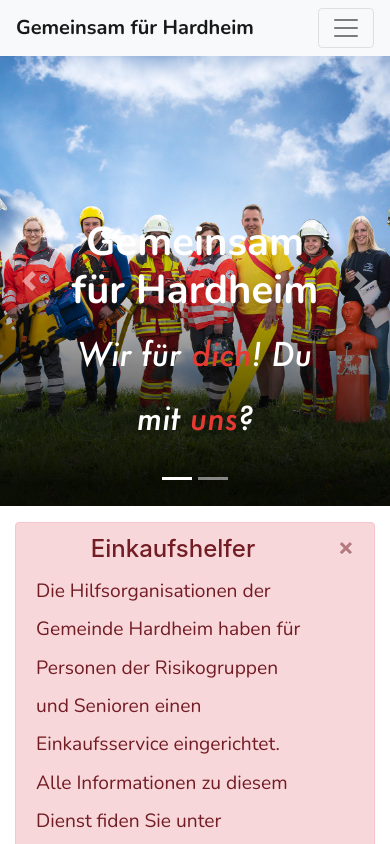
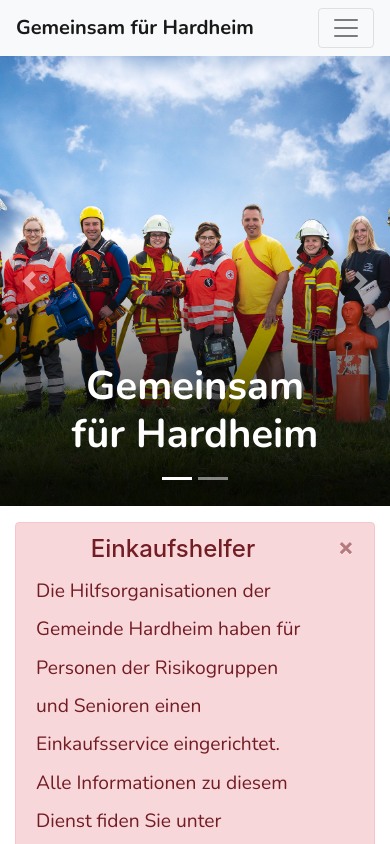
Before and after one commit to eisenils/gemeinsamfuerhardheim, a React (Create React App) app: page / in a window 390 px wide. Shown: the top 844 px of the page. Built offline with nearby package versions, Linux system fonts and the light colour scheme.

Commit message:
Responsive adjustments

```diff
--- a/src/components/Navigation.jsx
+++ b/src/components/Navigation.jsx
@@ -4,15 +4,15 @@ import Nav from "react-bootstrap/Nav";
 import { Link } from "@reach/router";
 import { FaFacebook, FaInstagram } from "react-icons/fa";
 
-const MenuItem = props => (
+const MenuItem = (props) => (
   <Link
     {...props}
     getProps={({ isCurrent }) => {
       return {
         style: {
           color: isCurrent ? "#e73a33" : "#333",
-          padding: "0.5rem"
-        }
+          padding: "0.5rem",
+        },
       };
     }}
   />
@@ -49,7 +49,7 @@ class Navigation extends Component {
               </MenuItem>
             </Nav>
           </Navbar.Collapse>
-          <Nav className="d-none d-lg-flex">
+          <Nav className="d-none d-xl-flex">
             <Nav.Link disabled style={{ color: "#aaa" }}>
               <i>#gemeinsamfürhardheim</i>
             </Nav.Link>
--- a/src/components/Slider.jsx
+++ b/src/components/Slider.jsx
@@ -11,7 +11,7 @@ class Slider extends Component {
             <div className="d-block w-100 slider" />
             <Carousel.Caption>
               <h1>Gemeinsam für Hardheim</h1>
-              <p className="subheader">
+              <p className="subheader d-none d-sm-block">
                 Wir für <span style={{ color: "#e73a33" }}>dich</span>! Du mit{" "}
                 <span style={{ color: "#e73a33" }}>uns</span>?
               </p>
@@ -25,12 +25,12 @@ class Slider extends Component {
                 backgroundImage: `url(
                   "${Header}"
                 )`,
-                backgroundPosition: "50% 30%"
+                backgroundPosition: "50% 30%",
               }}
             />
             <Carousel.Caption>
               <h1>Ehrenamt</h1>
-              <p className="subheader">
+              <p className="subheader d-none d-sm-block">
                 <span style={{ color: "#e73a33" }}>Zusammen</span> eine starke{" "}
                 <span style={{ color: "#e73a33" }}>Gemeinschaft</span>!
               </p>
```
